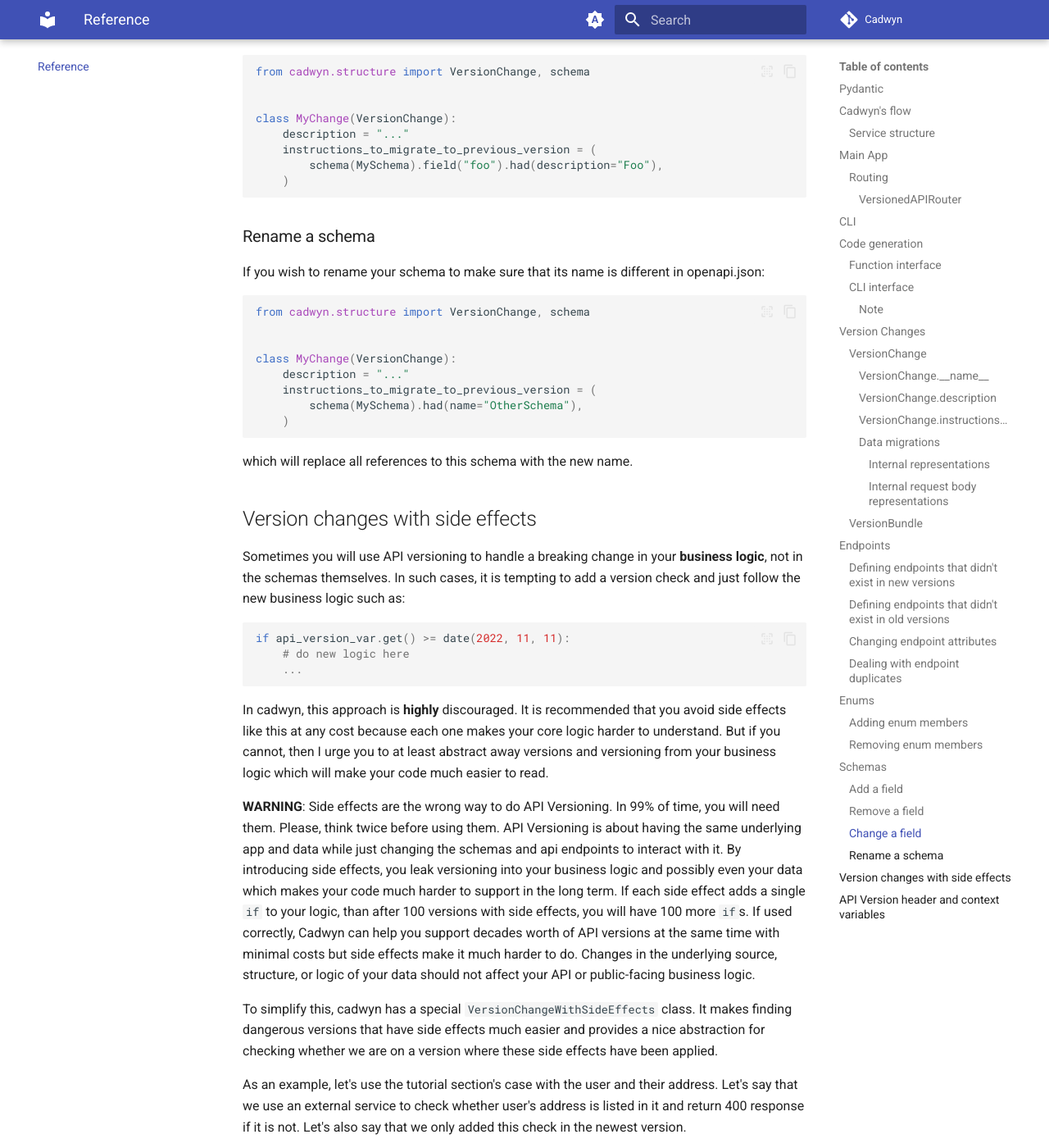
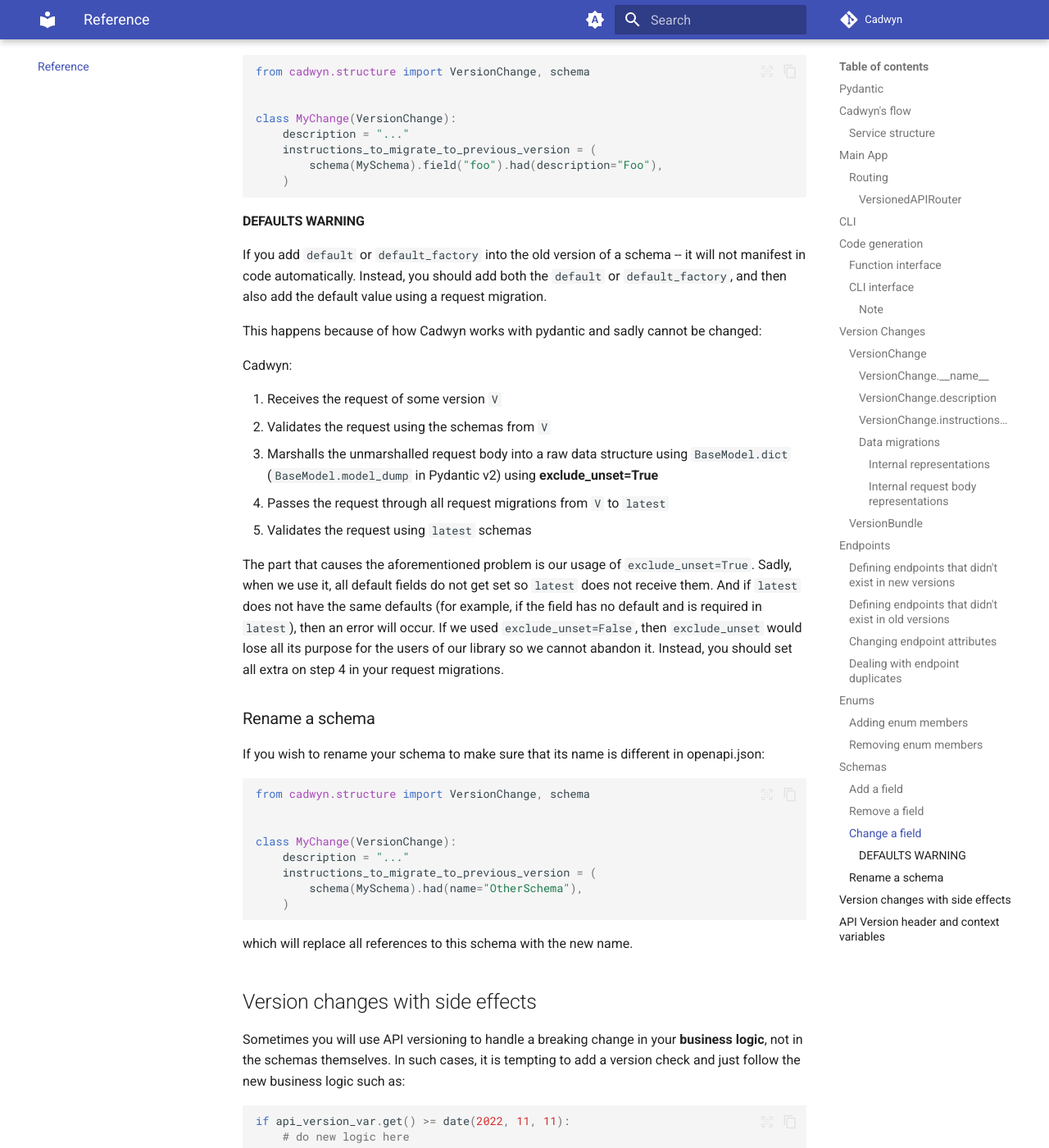
Before and after one commit to zmievsa/cadwyn, an MkDocs documentation site: the page built from docs/reference.md, in a window 1280 px wide and 1400 px high, scrolled down 16545 px. Shown: the whole window at 82% size. Built offline with MkDocs 1.6.1 and Material for MkDocs 9.7.7, drawn with Linux system fonts in a browser that asks for light colours; comment, search, counter and statistics services are not loaded.

Commit message:
Add notes about defaults into docs

````diff
--- a/docs/reference.md
+++ b/docs/reference.md
@@ -605,6 +605,22 @@
     )
 ```
 
+#### **DEFAULTS WARNING**
+
+If you add `default` or `default_factory` into the old version of a schema -- it will not manifest in code automatically. Instead, you should add both the `default` or `default_factory`, and then also add the default value using a request migration.
+
+This happens because of how Cadwyn works with pydantic and sadly cannot be changed:
+
+Cadwyn:
+
+1. Receives the request of some version `V`
+2. Validates the request using the schemas from `V`
+3. Marshalls the unmarshalled request body into a raw data structure using `BaseModel.dict` (`BaseModel.model_dump` in Pydantic v2) using **exclude_unset=True**
+4. Passes the request through all request migrations from `V` to `latest`
+5. Validates the request using `latest` schemas
+
+The part that causes the aforementioned problem is our usage of `exclude_unset=True`. Sadly, when we use it, all default fields do not get set so `latest` does not receive them. And if `latest` does not have the same defaults (for example, if the field has no default and is required in `latest`), then an error will occur. If we used `exclude_unset=False`, then `exclude_unset` would lose all its purpose for the users of our library so we cannot abandon it. Instead, you should set all extra on step 4 in your request migrations.
+
 ### Rename a schema
 
 If you wish to rename your schema to make sure that its name is different in openapi.json:
````
